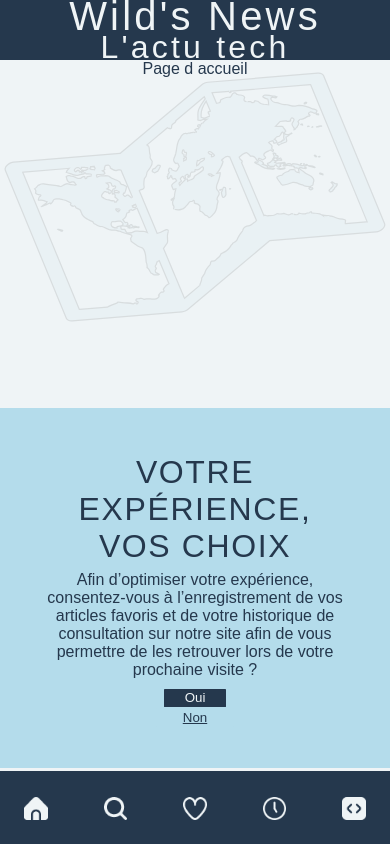
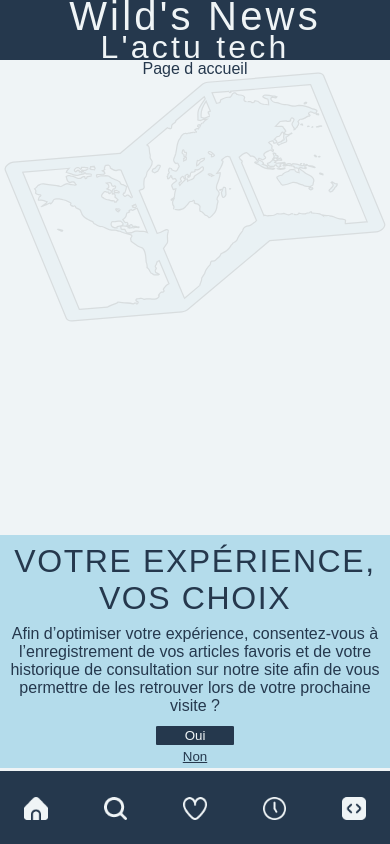
Before and after one commit to WildCodeSchool/2024-12-orleans-cda-project2-team-b, a React (Vite) app: page / in a window 390 px wide. Built offline with nearby package versions, Linux system fonts and the light colour scheme; a web font is replaced by a local one.

Commit message:
fix display pop up for tablet

```diff
--- a/src/components/pop-up-question.scss
+++ b/src/components/pop-up-question.scss
@@ -55,10 +55,12 @@
   .pop-up-question {
     width: 100dvw;
     bottom: 0;
-    padding: 40px;
+    padding-left: 5%;
+    padding-right: 5%;
 
-    button {
-      width: 20dvw;
+    .button-yes,
+    .button-no {
+      width: 10dvw;
     }
   }
 
@@ -70,10 +72,10 @@
 
 @media (max-width: 700px) {
   .pop-up-question {
-    //width: 100dvw;
-    bottom: 0;
+    padding: 0px;
 
-    button {
+    .button-yes,
+    .button-no {
       width: 20dvw;
     }
   }
```
